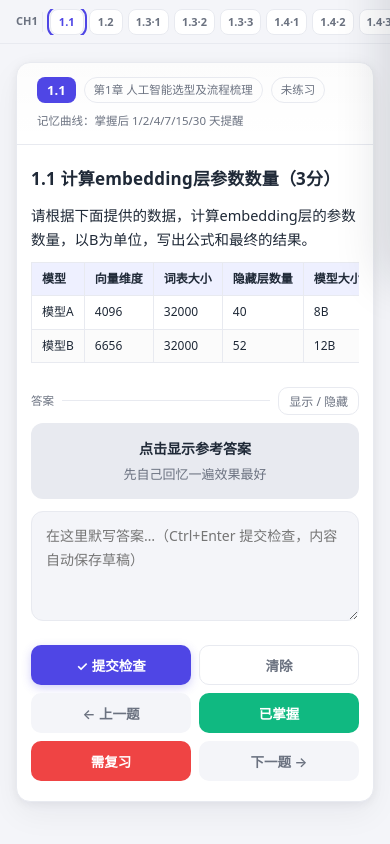
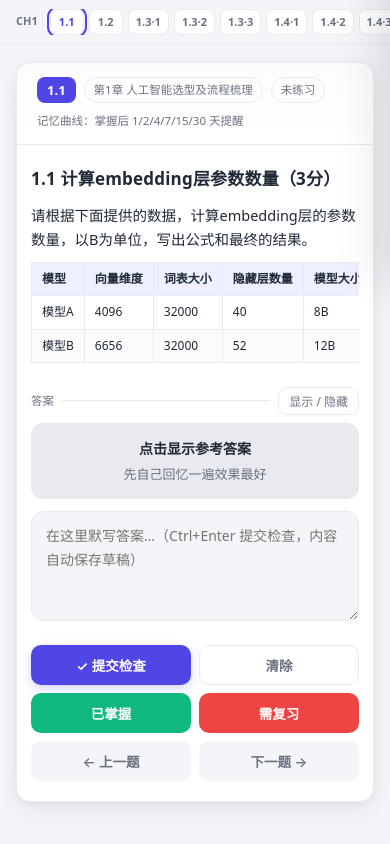
Before and after one commit to Arain-xdy/HCIE-AI, a plain HTML site: page index.html in a window 390 px wide. Shown: the part 566-1410 px from the top of the page. Drawn offline with Linux system fonts and the light colour scheme.

Commit message:
style: 底部按钮按组布局，已掌握/需复习与上一题/下一题分组，窄屏下导航两键不再拆行

```diff
--- a/index.html
+++ b/index.html
@@ -167,7 +167,10 @@ textarea.fail{border-color:var(--bad);background:var(--bad-soft)}
   .diff-wrap{grid-template-columns:1fr}
 }
 
-.actions{display:flex;gap:8px;padding:16px 20px 20px;flex-wrap:wrap}
+.actions{display:flex;gap:8px;padding:16px 20px 20px;flex-wrap:wrap;align-items:center}
+/* 按钮分组：组内不换行，保证「上一题 / 下一题」永远同一行 */
+.act-grp{display:flex;gap:8px;flex-wrap:nowrap}
+.act-nav{margin-left:auto}
 .btn{padding:9px 16px;border-radius:10px;font-size:13.5px;font-weight:600;transition:.18s;border:1px solid transparent}
 .btn:hover{transform:translateY(-1px)}
 .btn.pri{background:var(--pri);color:#fff;box-shadow:0 3px 10px rgba(79,70,229,.25)}
@@ -306,7 +309,10 @@ kbd{background:var(--bg);border:1px solid var(--line);border-bottom-width:2px;bo
   .hd-tools{width:100%}
   .qbody,.answrap,.inwrap,.actions{padding-left:14px;padding-right:14px}
   .md table{font-size:12px}
-  .actions .btn{flex:1;min-width:calc(50% - 4px)}
+  .actions{gap:8px}
+  .act-grp{flex:1 1 100%}
+  .act-grp .btn{flex:1;min-width:0}
+  .act-nav{margin-left:0}
 }
 /* ---------- 多题库 / 批量导入 ---------- */
 .bank-bar{display:flex;align-items:center;gap:8px;flex-wrap:wrap;margin-bottom:12px;
@@ -415,12 +421,18 @@ kbd{background:var(--bg);border:1px solid var(--line);border-bottom-width:2px;bo
         </div>
       </div>
       <div class="actions">
-        <button class="btn pri" id="btnCheck">✓ 提交检查</button>
-        <button class="btn line" id="btnClear">清除</button>
-        <button class="btn soft" id="btnPrev">← 上一题</button>
-        <button class="btn ok" id="btnOk">已掌握</button>
-        <button class="btn bad" id="btnBad">需复习</button>
-        <button class="btn soft" id="btnNext">下一题 →</button>
+        <div class="act-grp">
+          <button class="btn pri" id="btnCheck">✓ 提交检查</button>
+          <button class="btn line" id="btnClear">清除</button>
+        </div>
+        <div class="act-grp">
+          <button class="btn ok" id="btnOk">已掌握</button>
+          <button class="btn bad" id="btnBad">需复习</button>
+        </div>
+        <div class="act-grp act-nav">
+          <button class="btn soft" id="btnPrev">← 上一题</button>
+          <button class="btn soft" id="btnNext">下一题 →</button>
+        </div>
       </div>
     </div>
   </section>
```
